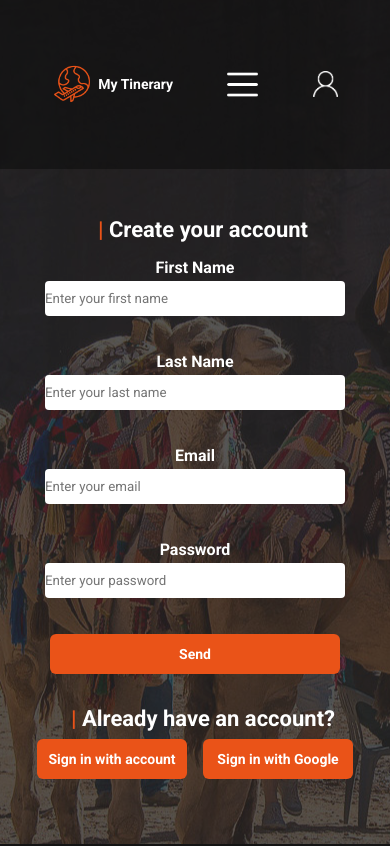
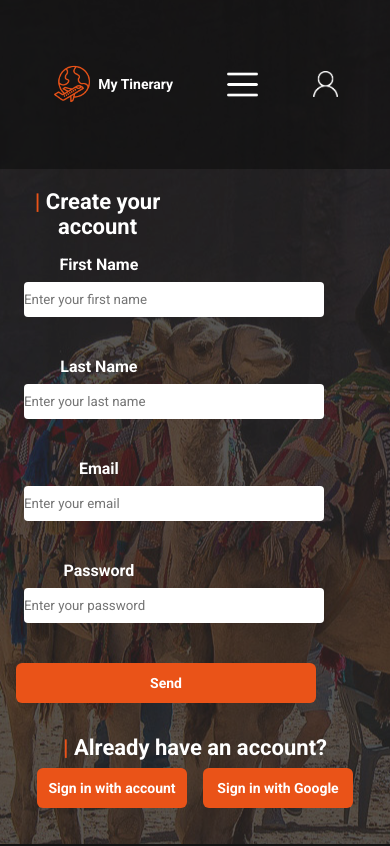
Before and after one commit to SantiagoDelgadoo/my-tinerary-team-kingca-one, a React (Create React App) app: page /signup in a window 390 px wide. Shown: the top 846 px of the page. Built offline with nearby package versions, Linux system fonts and the light colour scheme.

Commit message:
Revert "Create Page SignIn"

```diff
--- a/src/App.css
+++ b/src/App.css
@@ -178,23 +178,21 @@ h1 {
 .ContainerBotonesSingUp {
   display: flex;
   justify-content: center;
+  align-items: center;
   flex-wrap: wrap;
   z-index: 100;
   cursor: pointer;
 }
 
-.ContainerBotonesSingUp>h4 {
-  width: 80%;
+.ContainerBotonesSingUp h4 {
+  width: 100%;
   cursor: pointer;
+
 }
-.ContainerBotonesSingUp>a {
-  align-self: flex-start;
-  cursor: pointer;
-}
+
 .subtituloSignUp {
-  text-align: start;
+  text-align: center;
   margin-top: 1rem;
-  margin-left: 1rem;
   font-size: 22px;
 }
 
@@ -211,7 +209,6 @@ label {
   font-size: 16px;
   font-weight: 700;
   cursor: pointer;
-  text-align: start;
 }
 
 .containerForm {
@@ -245,13 +242,14 @@ label {
     font-size: 14px;
     font-weight: 700;
     cursor: pointer;
+
   }
 
 input {
   display: flex;
   justify-content: center;
   align-items: center;
-  margin: 4px;
+  margin: 8px;
   width: 300px;
   height: 35px;
   border: none;
@@ -382,75 +380,18 @@ padding: 0.5rem;
   margin: 0;
 }
 
-@media (min-width: 768px) {
+@media (min-width: 769px) {
   .menuBurguer {
     display: none;
   }
+
 }
 @media (max-width: 768px) {
   nav {
     display: none;
   }
-  .containerForm {
-    width: 100%;
-    display: flex;
+  .containerSingup{
     flex-direction: column;
-    align-items: center;
-    flex-grow: 0;
-  }
-  form {
-    display: flex;
-    width: 100%;
-    flex-direction: column;
-    align-items: center;
-    justify-content: center;
-    cursor: pointer;
-  }
-  .containerForm>a{
-    display:flex;
-    flex-direction: column;
-    align-items: center;
-  }
-  .containerSingup {
-    z-index: 1;
-    margin-top: 9rem;
-    display: flex;
-    cursor: pointer;
-    flex-direction: column;
-  }
-  .FirstContainer {
-    color: white;
-    min-height: 100vh;
-    width: 100%;
-    background-image: url(../public/img/img-camellos.jpg);
-    background-position: center;
-    display: flex;
-    align-items: center;
-    justify-content: center;
-  }
-  label{
-    display: flex;
-    flex-direction: column;
-    align-items: center;
-  }
-  .botonSubmit {
-    border-radius: 6px;
-    border: none;
-    color: white;
-    background-color: #EA5318;
-    width: 290px;
-    height: 40px;
-    font-size: 14px;
-    font-weight: 700;
-    margin: 1rem;
-    cursor: pointer;
-  }
-  .Footer{
-    padding-top: 2rem;
-
-  }
-  .subtituloSignUp {
-    text-align: center;
   }
 }
 
--- a/src/App.js
+++ b/src/App.js
@@ -11,7 +11,6 @@ import AutoToTop from './components/AutoToTop';
 import NotFound from './pages/NotFound';
 import Welcome from './pages/Welcome';
 import SignUp from './pages/SignUp';
-import SignIn from './pages/SignIn';
 function App() {
   return (
 
@@ -23,7 +22,6 @@ function App() {
     <Route path="/cities" element={<NotFound/>}></Route>
     <Route path="*" element={<NotFound/>}></Route>
     <Route path="/signup" element={<SignUp/>}></Route>
-    <Route path="/signin" element={<SignIn/>}></Route>
     </Routes>
     </Main>
   );
--- a/src/components/FormSignIn.jsx
+++ /dev/null
@@ -1,44 +0,0 @@
-import React from 'react'
-import '../App.css'
-import { NavLink } from 'react-router-dom'
-
-export default function SignIn() {
-  let mail = React.useRef ()
-  let pass = React.useRef ()
-  let form = React.useRef ()
-  function User (evento){
-      evento.preventDefault()
-
-      let User = {
-          mail: mail.current.value,
-          pass: pass.current.value
-      }
-      localStorage.setItem ("User",JSON.stringify(User))
-      form.current.reset()
-  }
-    return (
-        <>
-         <div className="containerForm">
-                  <form ref={form} onSubmit= {User}>
-                      <label>Email
-                          <input ref={mail} type="text" placeholder="Enter your email"/>
-                      </label>
-                      <label>Password
-                          <input ref={pass} type="password" placeholder="Enter your password"/>
-                      </label>
-                      <button className="botonSubmit">Sign In</button>
-                  </form>
-                  <NavLink to="/signingoogle">
-                  <button className="botonSubmit">Sign in with Google</button>
-                  </NavLink>
-          </div>
-              <div className="ContainerBotonesSingUp">
-                  <h4 className="subtituloSignUp"> <span className="colorNaranjaDeLinea">|</span> You do not have an account?</h4>
-                  <NavLink to="/signup">
-                  <button className="botonSignIn">Sign Up</button>
-                  </NavLink>
-              </div>
-        </>
-
-  )
-}
--- a/src/pages/SignIn.jsx
+++ /dev/null
@@ -1,13 +0,0 @@
-import React from "react";
-import FormSignIn from "../components/FormSignIn";
-import '../App.css'
-
-export default function SignIn() {
-  return (
-    <div className="FirstContainer">
-      <div className="containerSingup">
-        <FormSignIn />
-      </div>
-    </div>
-  );
-}
```
